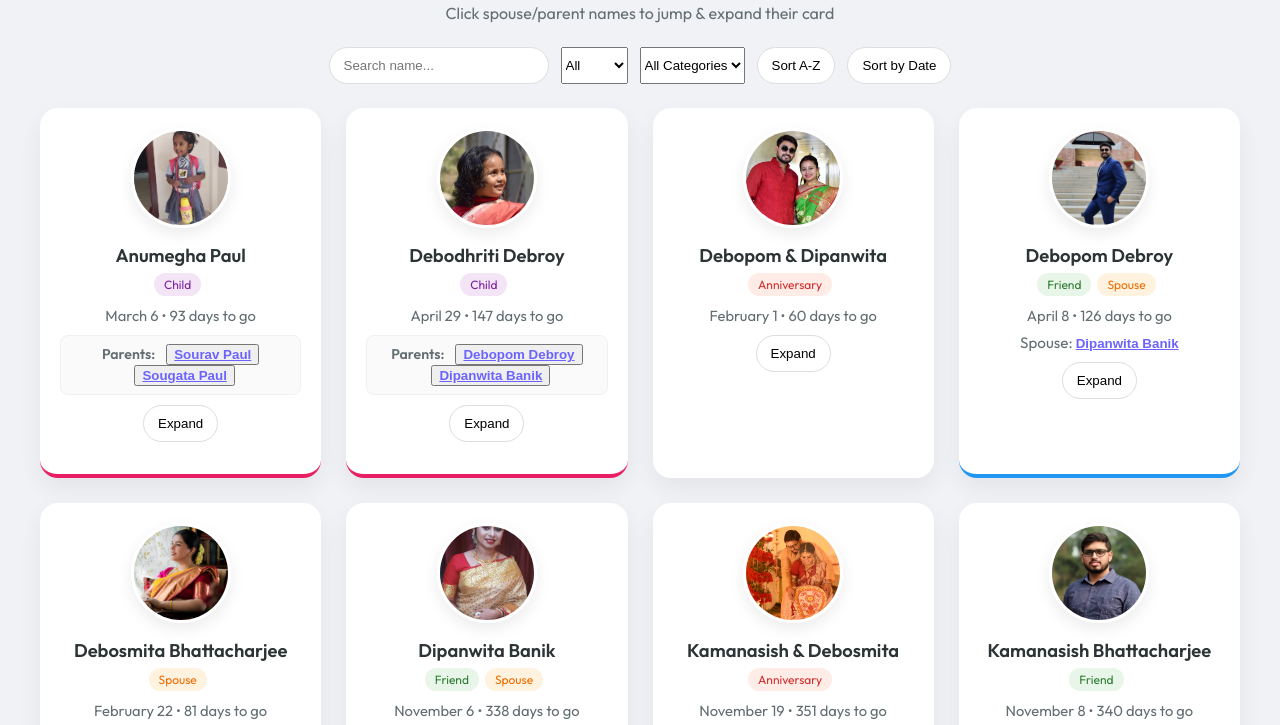
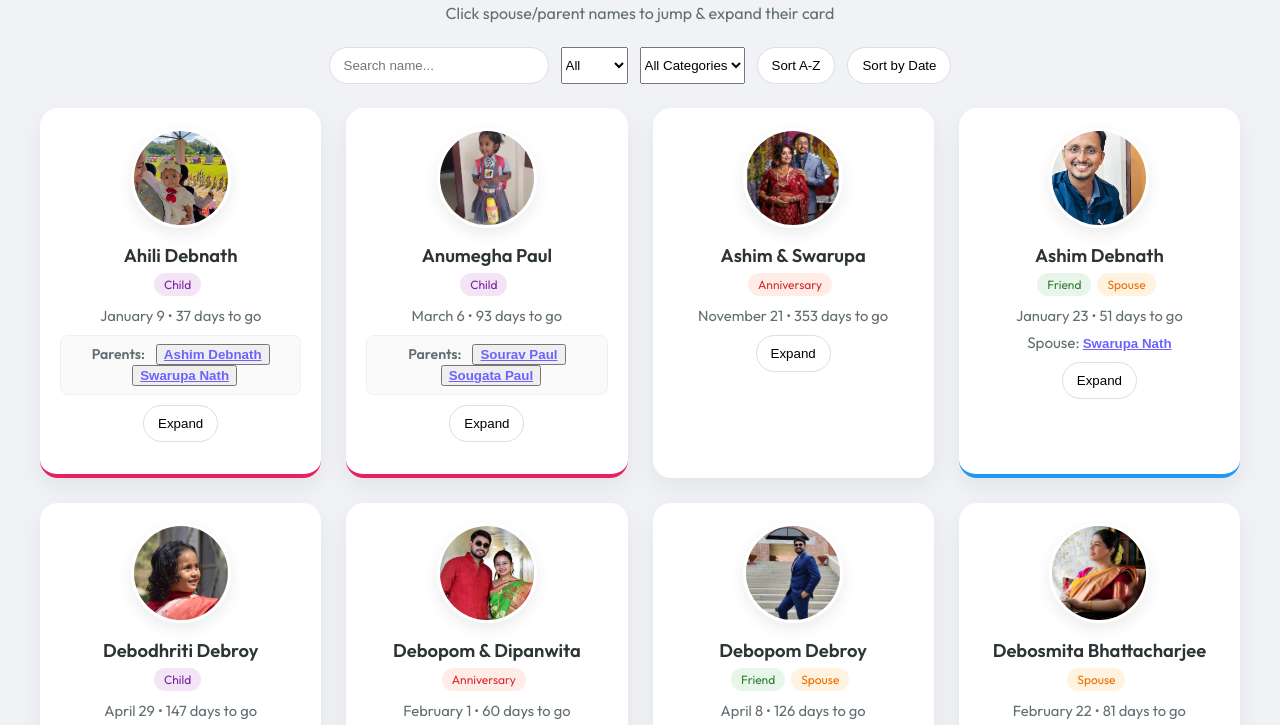
Before and after one commit to KamanasishB/Prayash, a plain HTML site: page index.html in a window 1280 px wide. Shown: the part 71-796 px from the top of the page. Drawn offline with Linux system fonts and the light colour scheme.

Commit message:
Add new entries for Ashim and Swarupa Debnath

```diff
--- a/index.html
+++ b/index.html
@@ -96,7 +96,11 @@ const people = [
     { name: "Sourav Paul", type: ["Friend","Spouse"], gender: "Male", date: "02-17", photo: "photos/Sourav_Paul.jpg", spouseName: "Sougata Paul", childrenNames: ["Anumegha Paul"] },
     { name: "Sougata Paul", type: ["Friend","Spouse"], gender: "Female", date: "03-18", photo: "photos/Sougata_Paul.jpg", spouseName: "Sourav Paul", childrenNames: ["Anumegha Paul"] },
     { name: "Sourav & Sougata", type: ["Anniversary"], gender: "All", date: "02-01", photo: "photos/Sourav_Sougata.jpg" },
-    { name: "Anumegha Paul", type: ["Child"], gender: "Female", date: "03-06", photo: "photos/Anumegha_Paul.jpg", parents: ["Sourav Paul", "Sougata Paul"] }
+    { name: "Anumegha Paul", type: ["Child"], gender: "Female", date: "03-06", photo: "photos/Anumegha_Paul.jpg", parents: ["Sourav Paul", "Sougata Paul"] },
+    { name: "Ashim Debnath", type: ["Friend","Spouse"], gender: "Male", date: "01-23", photo: "photos/Ashim_Debnath.jpg", spouseName: "Swarupa Nath", childrenNames: ["Ahili Debnath"] },
+    { name: "Swarupa Nath", type: ["Spouse"], gender: "Female", date: "03-18", photo: "photos/Swarupa_Nath.jpg", spouseName: "Ashim Debnath", childrenNames: ["Ahili Debnath"] },
+    { name: "Ashim & Swarupa", type: ["Anniversary"], gender: "All", date: "11-21", photo: "photos/Ashim_Swarupa.jpg" },
+    { name: "Ahili Debnath", type: ["Child"], gender: "Female", date: "01-09", photo: "photos/Ahili_Debnath.jpg", parents: ["Ashim Debnath", "Swarupa Nath"] }
 ];
 
 /* normalize */
```
